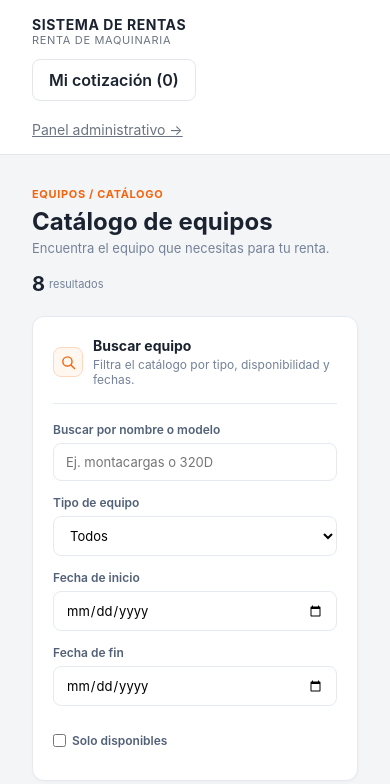
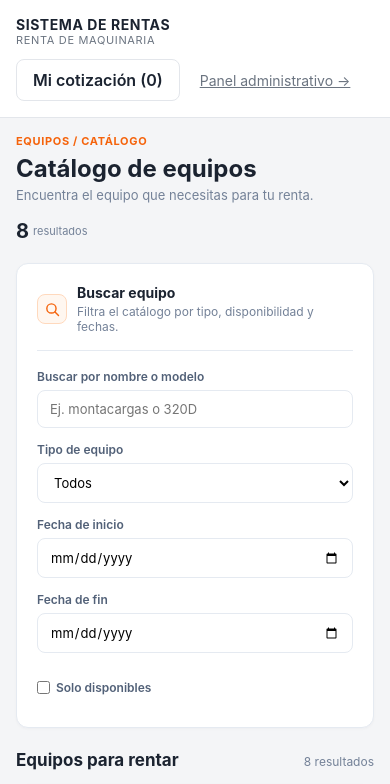
Before and after one commit to chrisTito402/cotizador-renta-equipos, a React (Vite) app: page / in a window 390 px wide. Shown: the top 784 px of the page. Built offline with nearby package versions, Linux system fonts and the light colour scheme.

Commit message:
Mover responsive del layout cliente al estilos.css global

```diff
--- a/src/estilos.css
+++ b/src/estilos.css
@@ -74,3 +74,10 @@ input.invalido, select.invalido { border-color: var(--rojo); }
 
 .pendiente { background: var(--blanco); border: 2px dashed var(--borde); border-radius: var(--radio); padding: 28px; max-width: 760px; }
 .pendiente p { line-height: 1.6; }
+
+/* Responsive del layout cliente */
+@media (max-width: 600px) {
+  .cliente-header { flex-wrap: wrap; gap: 12px; padding: 16px; }
+  .cliente-header > div { flex-wrap: wrap; }
+  .cliente-main { padding: 16px; }
+}
--- a/src/paginas/cliente/catalogo.css
+++ b/src/paginas/cliente/catalogo.css
@@ -103,9 +103,6 @@
 }
 
 @media (max-width: 600px) {
-  .cliente-header { flex-wrap: wrap; gap: 12px; padding: 16px; }
-  .cliente-header > div { flex-wrap: wrap; }
-  .cliente-main { padding: 16px; }
   .catalogo-encabezado,
   .detalle-encabezado { align-items: flex-start; flex-direction: column; }
   .catalogo-contador { align-items: center; flex-direction: row; }
```
